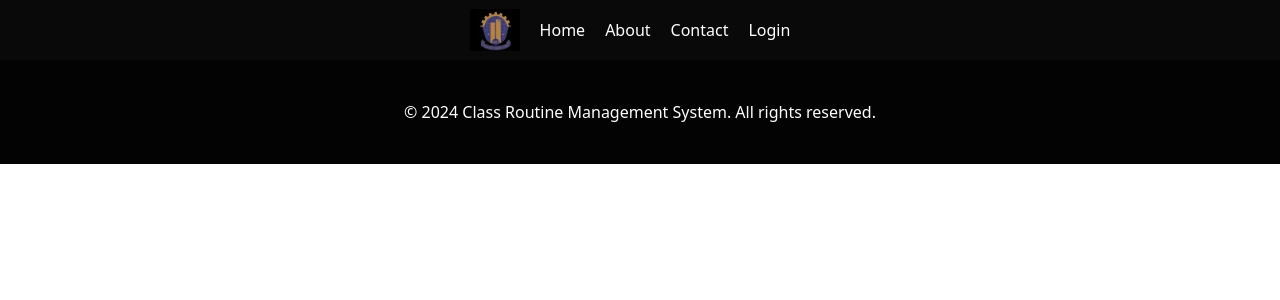
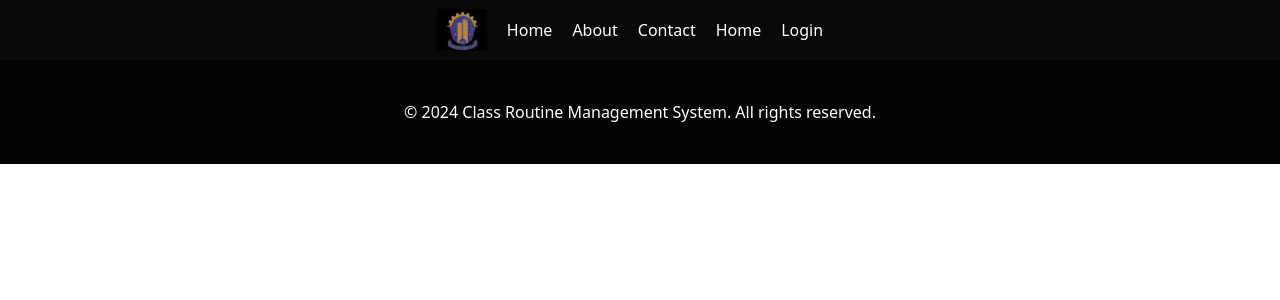
Before and after one commit to bipro-b/cuet-class-schedule, a React (Vite) app in the folder client/: page /profile in a window 1280 px wide. Shown: the top 300 px of the page. Built offline with nearby package versions, Linux system fonts and the light colour scheme; no server answers.

Commit message:
role management done

```diff
--- a/client/src/components/Navbar.jsx
+++ b/client/src/components/Navbar.jsx
@@ -5,9 +5,12 @@ import useAuth from "../hooks/useAuth";
 import "./Navbar.css";
 
 const NavBar = () => {
-  const { user, logout} = useAuth();
+  // const [role,setRole] = useState("");
+  const { user, logout,role} = useAuth();
   console.log(user.email);
-  console.log(user.department);
+  console.log(role);
+
+
   const activeStyle = {
     fontWeight: "bold",
     color: "rgba(0, 0, 0, 0.312)",
@@ -37,9 +40,13 @@ const NavBar = () => {
               <NavLink to="/contact" className="nav-link" activeStyle={activeStyle}>
                 Contact
               </NavLink>
-              { user.email && (
+              { role==="admin"? (
                 <NavLink to="/dashboard" className="nav-link" activeStyle={activeStyle}>
                   Dashboard
+                </NavLink>
+              ):(
+                <NavLink to="/home" className="nav-link" activeStyle={activeStyle}>
+                  Home
                 </NavLink>
               )}
             </Nav>
--- a/client/src/hooks/usefirebase.js
+++ b/client/src/hooks/usefirebase.js
@@ -18,7 +18,7 @@ const useFirebase = () => {
   const [user, setUser] = useState({});
   const [isLoading, setIsLoading] = useState(true);
   const [authError, setAuthError] = useState("");
-  const [admin, setAdmin] = useState(false);
+  const [role, setRole] = useState("");
 
   const auth = getAuth();
 
@@ -85,12 +85,13 @@ const useFirebase = () => {
   useEffect(() => {
     fetch(`https://cuet-class-routine.onrender.com/api/auth/${user.email}`)
       .then((res) => res.json())
-      .then((data) => setAdmin(data.admin));
+      .then((data) => setRole(data?.result?.role));
+
   }, [user.email]);
 
-  useEffect(() => {
-    console.log(admin);
-  }, [admin]);
+  // useEffect(() => {
+  //   console.log(role);
+  // }, [role]);
 
 
 
@@ -134,7 +135,7 @@ const useFirebase = () => {
   return {
     signInUsingGoogle,
     user,
-    admin,
+    role,
     isLoading,
     authError,
     registerUser,
--- a/client/src/pages/Coordinator/ManageCourse/ManageCourse.jsx
+++ b/client/src/pages/Coordinator/ManageCourse/ManageCourse.jsx
@@ -11,7 +11,6 @@ const ManageCourse = () => {
       .then((res) => res.json())
       .then((data) => {
         setCourse(data.result);
-        // Initialize editedCourses state with empty objects for each course item
         setEditedCourses(Array(data.result.length).fill({}));
       })
       .catch((error) => console.error("Error fetching data:", error));
```
